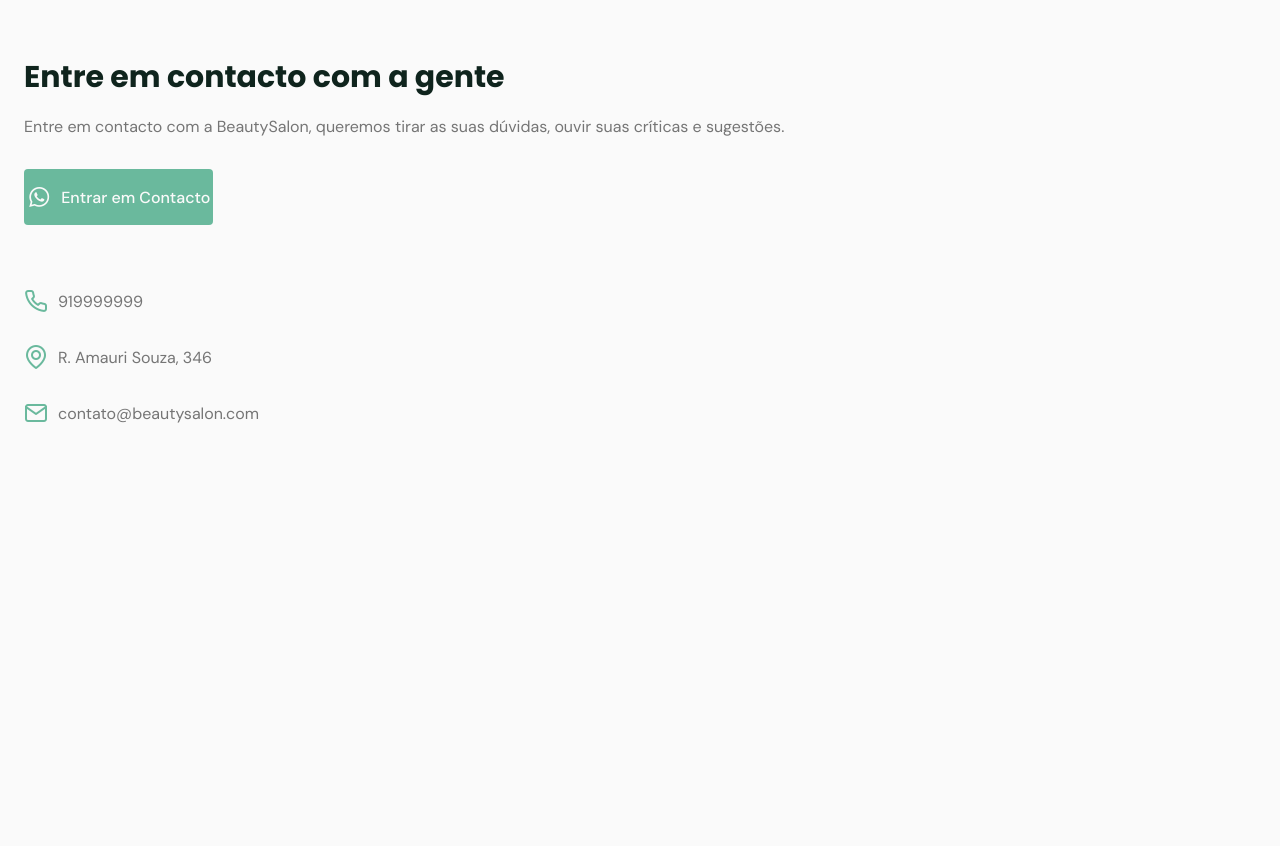
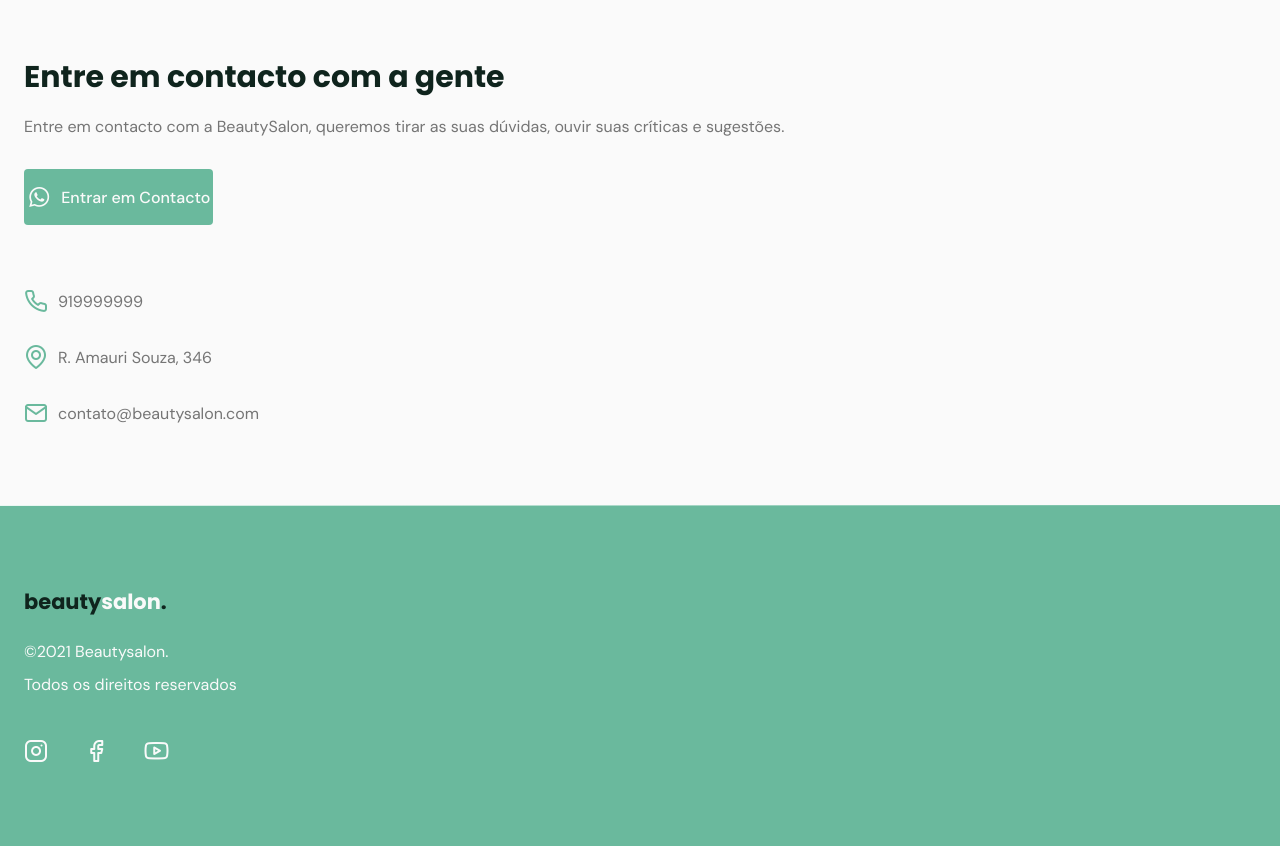
Before and after one commit to joaoleocadio/NLW-Origin, a plain HTML site: page index.html in a window 1280 px wide. Shown: the part 4719-5565 px from the top of the page. Before the commit the page ends 5224 px from the top, so only its background shows below. Drawn offline with nearby package versions, Linux system fonts and the light colour scheme; files whose address does not match are found by name.

Commit message:
footer done

```diff
--- a/index.html
+++ b/index.html
@@ -218,6 +218,31 @@
         </div>
       </div>
     </section>
+
+    <div class="divider-1">
+    </div>
+
+    <footer class="section">
+      <div class="container grid">
+        <div class="brand">
+          <a class="logo logo-alt" href="#home">beauty<span>salon</span>.</a>
+          <p>©2021 Beautysalon.</p>
+          <p>Todos os direitos reservados</p>
+        </div>
+
+        <div class="social">
+          <a href="https://instagram.com/" target="_blank">
+            <i class="icon-instagram"></i>
+          </a>
+          <a href="https://facebook.com" target="_blank">
+            <i class="icon-facebook"></i>
+          </a>
+          <a href="https://youtube.com/" target="_blank">
+            <i class="icon-youtube"></i>
+          </a>
+        </div>
+      </div>
+    </footer>
   </main>
 
   <!-- swiper -->
--- a/style.css
+++ b/style.css
@@ -116,6 +116,10 @@ main {
 
 .logo span {
   color: var(--base-color);
+}
+
+.logo-alt span{
+  color: var(--body-color);
 }
 
 .button {
@@ -430,7 +434,7 @@ nav.show div.icon-close {
   background: var(--base-color);
 }
 
-/* ===== TESTIMONIALS ===== */
+/* ===== CONTACTOS ===== */
 #contact .grid{
   gap: 4rem;
 }
@@ -457,3 +461,27 @@ nav.show div.icon-close {
 #contact ul li i {
   color: var(--base-color);
 }
+
+/* ===== FOOTER ===== */
+footer {
+  background: var(--base-color);
+}
+
+footer .logo{
+  display: inline-block;
+  margin-bottom: 1.5rem;
+}
+
+footer .brand p{
+  color: var(--text-color-light);
+  margin-bottom: 0.75rem;
+}
+
+footer i {
+  font-size: 1.5em;
+  color: var(--text-color-light);
+}
+
+footer .social a{
+  margin-right: 2rem;
+}
```
